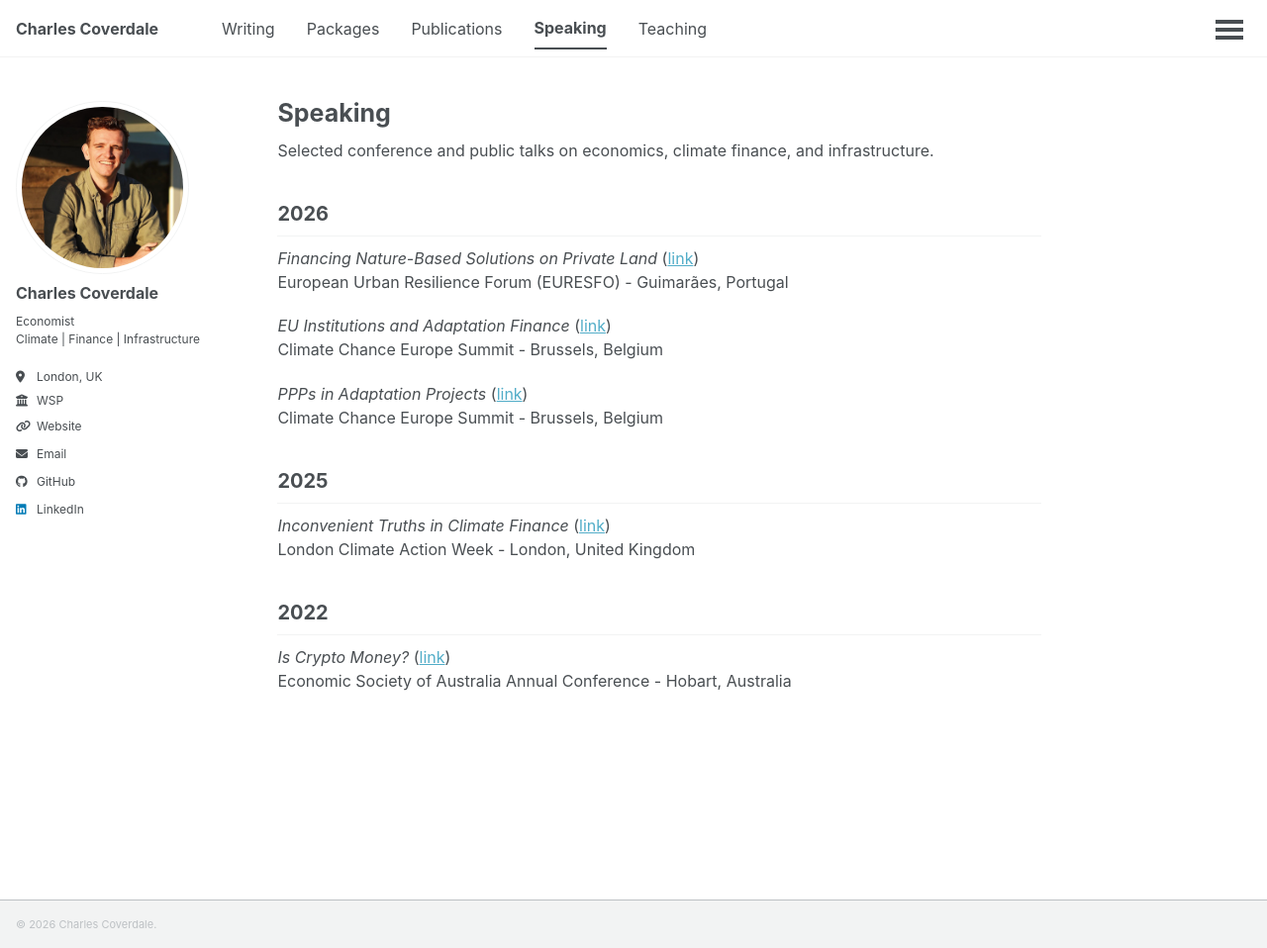
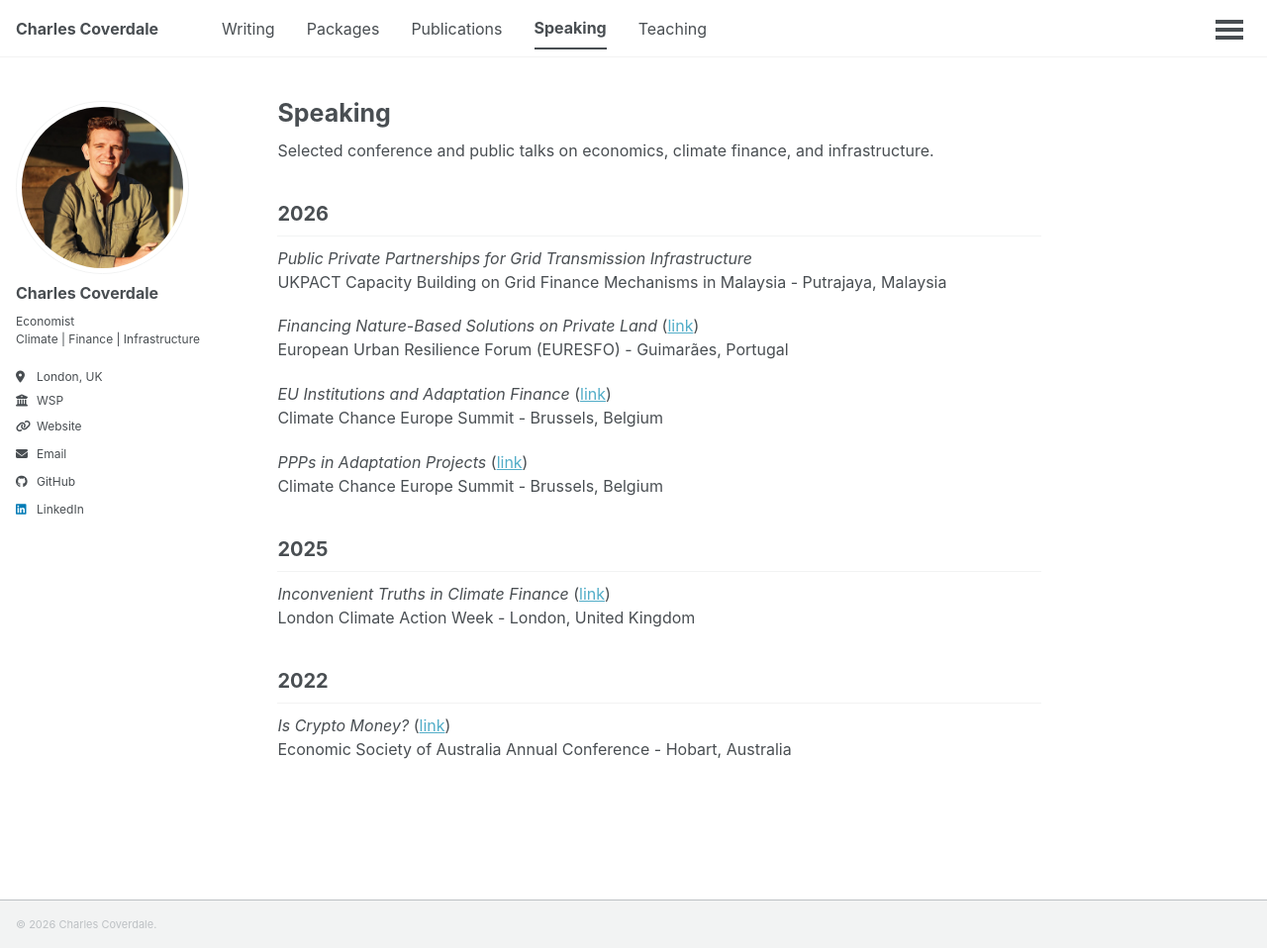
Before and after one commit to charlescoverdale/charlescoverdale.github.io, a Jekyll site: the page built from _pages/speaking.md, in a window 1280 px wide and 958 px high. Shown: the whole window at 99% size. Built offline with Jekyll 4.4.1, drawn with Linux system fonts in a browser that asks for light colours; a script that is not in the unit is left out.

Commit message:
Add UKPACT Malaysia grid finance talk to speaking page
Placed at the top of 2026 to keep the section in reverse chronological
order. Left as plain text rather than a linked title: the write-up URL
is not available yet, and a literal "(link)" with no href would render
as a dead link on the live page. Marked with a TODO comment so the link
can be dropped in later.

```diff
--- a/_pages/speaking.md
+++ b/_pages/speaking.md
@@ -8,6 +8,10 @@ author_profile: true
 Selected conference and public talks on economics, climate finance, and infrastructure.
 
 ## 2026
+
+<!-- TODO: add link -->
+*Public Private Partnerships for Grid Transmission Infrastructure*<br>
+UKPACT Capacity Building on Grid Finance Mechanisms in Malaysia - Putrajaya, Malaysia
 
 *Financing Nature-Based Solutions on Private Land* ([link](https://www.linkedin.com/posts/charlescoverdale_euresfo-ugcPost-7473038985767034880-Hrap/))<br>
 European Urban Resilience Forum (EURESFO) - Guimarães, Portugal
```
